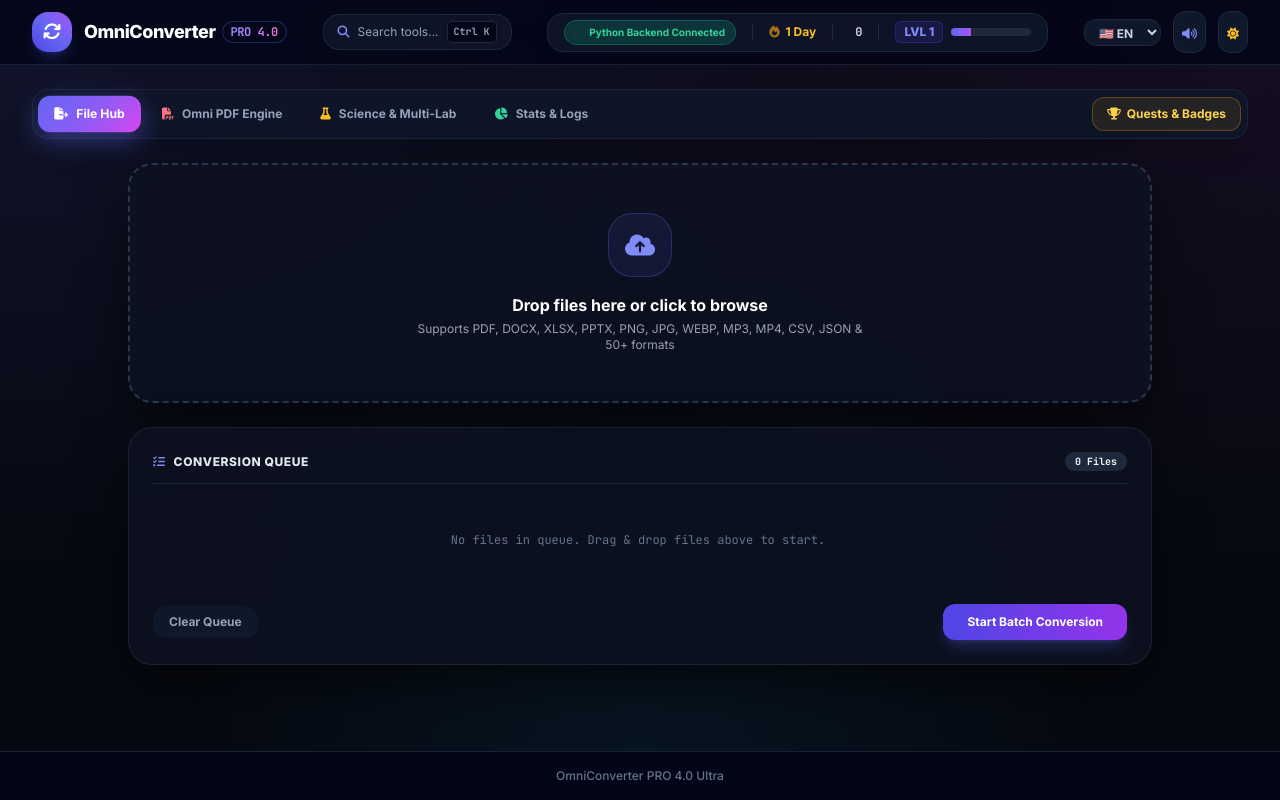
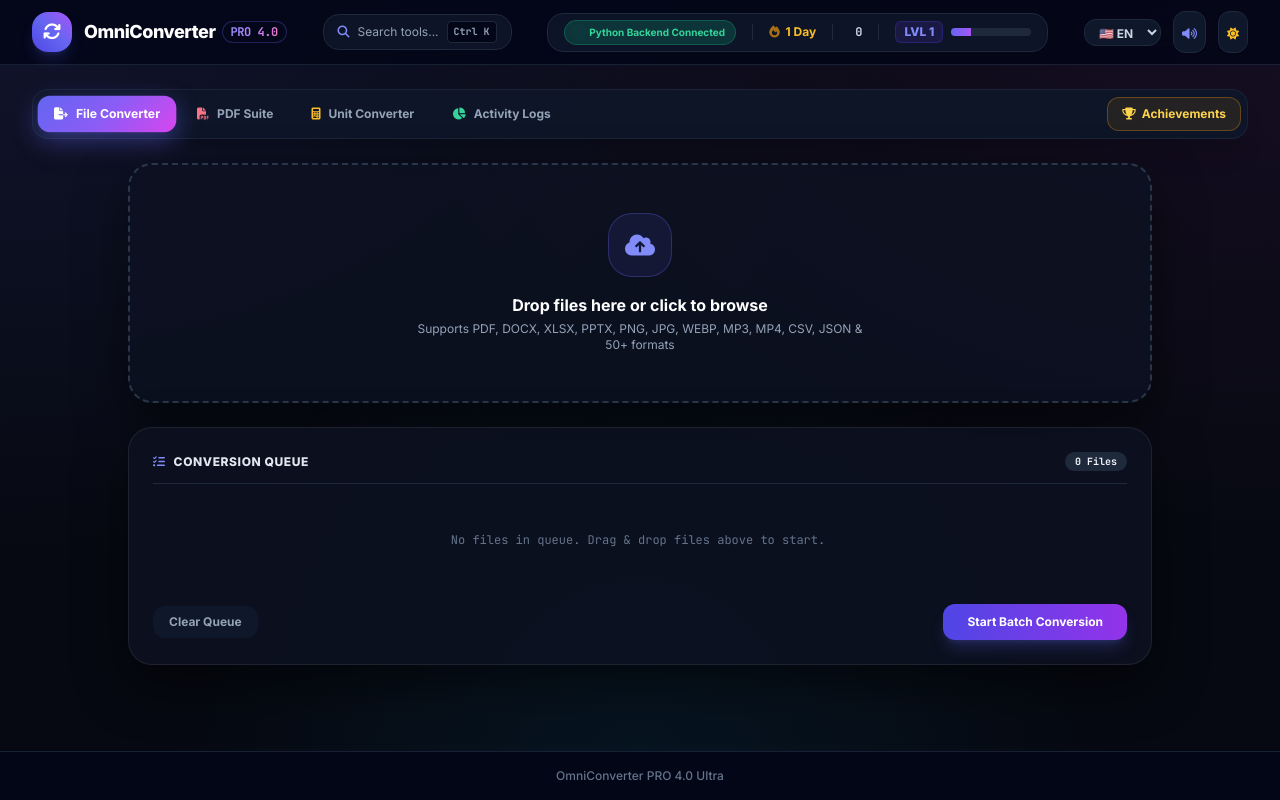
Before and after one commit to Winter-Cream/OmniConverter, a FastAPI app: page / in a window 1280 px wide. Run offline with FastAPI, Linux system fonts and the light colour scheme; some libraries are stand-ins or nearby versions.

Commit message:
refactor: update navigation tab titles to File Converter, PDF Suite, Unit Converter, Activity Logs, and Achievements

```diff
--- a/static/app.js
+++ b/static/app.js
@@ -45,12 +45,10 @@ const appState = {
 const I18N_DICT = {
   en: {
     appTitle: "OmniConverter PRO 4.0",
-    fileHub: "File Hub",
-    aiStudio: "Gemini AI Studio",
-    devWorkbench: "Dev & Security Workbench",
-    scienceLab: "Science & Multi-Lab",
-    statsLogs: "Stats & Logs",
-    questsBadges: "Quests & Badges",
+    fileHub: "File Converter",
+    scienceLab: "Unit Converter",
+    statsLogs: "Activity Logs",
+    questsBadges: "Achievements",
     dropzoneTitle: "Drop files here or click to browse",
     dropzoneSub: "Supports PDF, DOCX, XLSX, PPTX, PNG, JPG, WEBP, MP3, MP4, CSV, JSON & 50+ formats",
     processQueueBtn: "Start Batch Conversion",
--- a/templates/omni.html
+++ b/templates/omni.html
@@ -141,25 +141,25 @@
             <div class="flex flex-wrap gap-1.5 w-full md:w-auto">
                 <button onclick="switchTab('tab-converter')" id="btn-tab-converter" class="tab-btn active px-4 py-2.5 rounded-xl text-xs font-bold transition-all flex items-center space-x-2">
                     <i class="fa-solid fa-file-export"></i>
-                    <span data-i18n="fileHub">File Hub</span>
+                    <span data-i18n="fileHub">File Converter</span>
                 </button>
                 <button onclick="switchTab('tab-pdf')" id="btn-tab-pdf" class="tab-btn px-4 py-2.5 rounded-xl text-xs font-bold text-slate-400 hover:text-slate-200 transition-all flex items-center space-x-2">
                     <i class="fa-solid fa-file-pdf text-rose-400"></i>
-                    <span>Omni PDF Engine</span>
+                    <span>PDF Suite</span>
                 </button>
                 <button onclick="switchTab('tab-science')" id="btn-tab-science" class="tab-btn px-4 py-2.5 rounded-xl text-xs font-bold text-slate-400 hover:text-slate-200 transition-all flex items-center space-x-2">
-                    <i class="fa-solid fa-flask text-amber-400"></i>
-                    <span data-i18n="scienceLab">Science & Multi-Lab</span>
+                    <i class="fa-solid fa-calculator text-amber-400"></i>
+                    <span data-i18n="scienceLab">Unit Converter</span>
                 </button>
                 <button onclick="switchTab('tab-stats')" id="btn-tab-stats" class="tab-btn px-4 py-2.5 rounded-xl text-xs font-bold text-slate-400 hover:text-slate-200 transition-all flex items-center space-x-2">
                     <i class="fa-solid fa-chart-pie text-emerald-400"></i>
-                    <span data-i18n="statsLogs">Stats & Logs</span>
+                    <span data-i18n="statsLogs">Activity Logs</span>
                 </button>
             </div>
             <div class="flex items-center space-x-2">
                 <button onclick="switchTab('tab-quests')" id="btn-tab-quests" class="px-3.5 py-2 rounded-xl bg-amber-500/10 border border-amber-500/30 text-amber-300 text-xs font-bold hover:bg-amber-500/20 transition-all flex items-center space-x-1.5">
                     <i class="fa-solid fa-trophy"></i>
-                    <span data-i18n="questsBadges">Quests & Badges</span>
+                    <span data-i18n="questsBadges">Achievements</span>
                 </button>
             </div>
         </nav>
```
Also changed, not shown: omni.html (+6 -6 lines), README.md.
